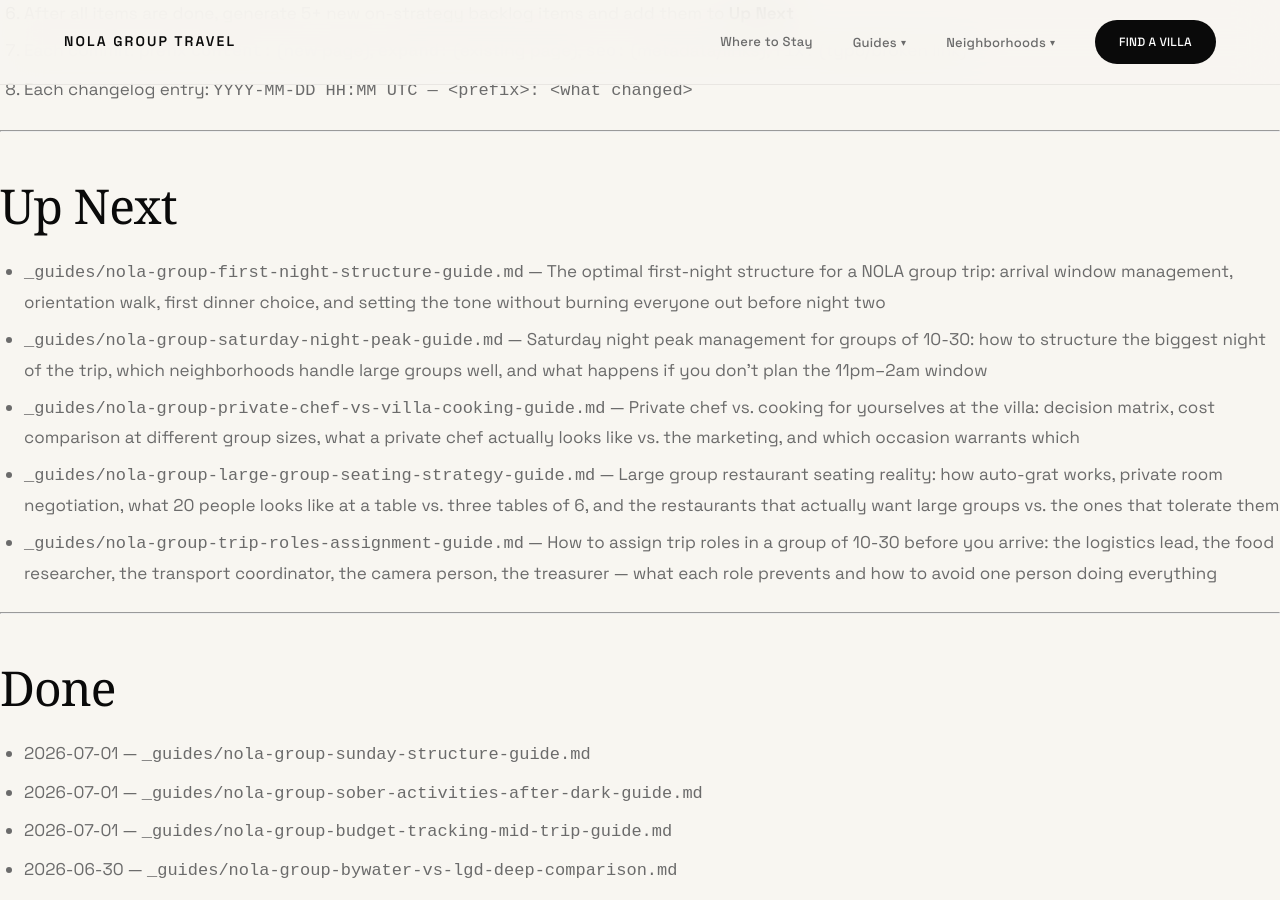
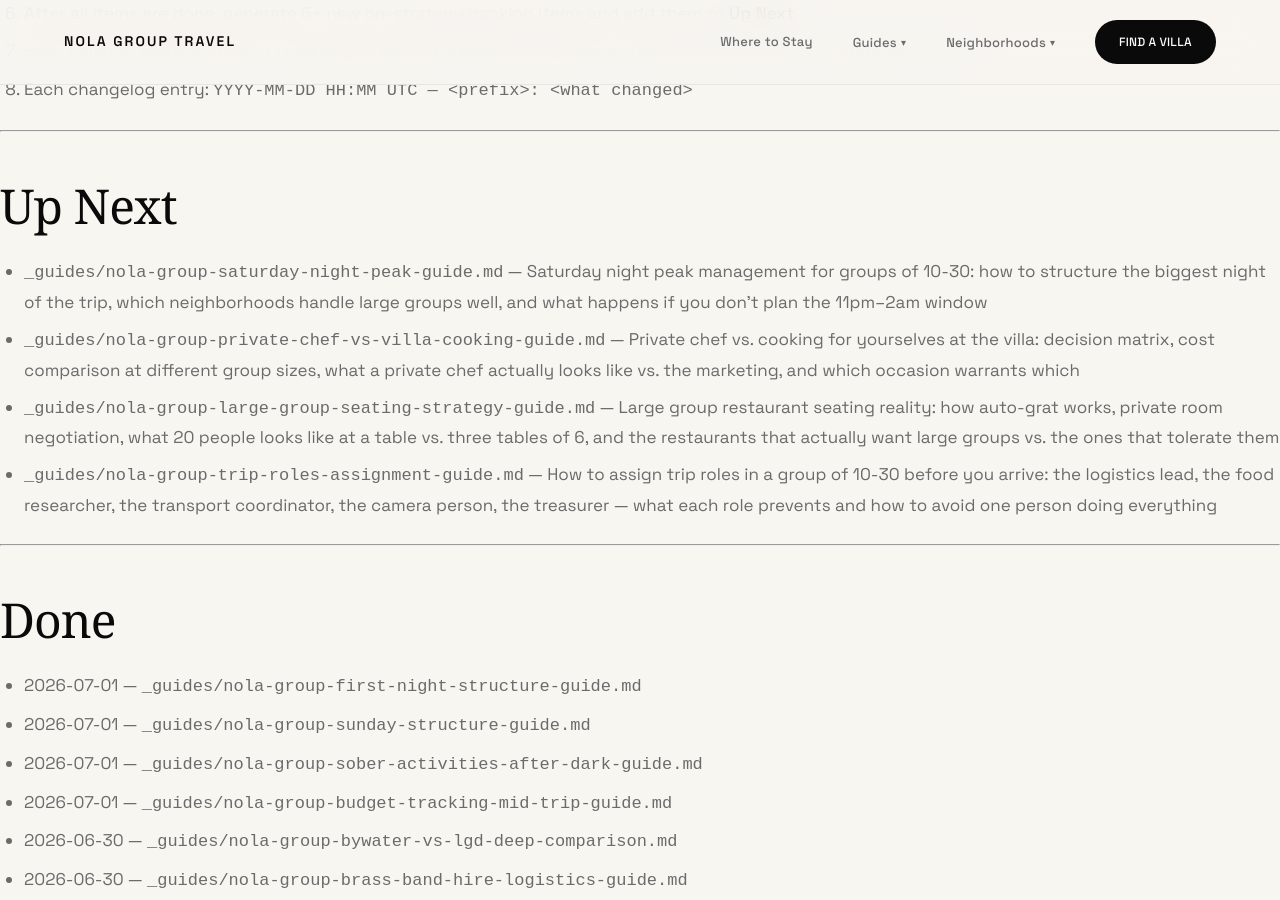
Before and after one commit to sjworth-dev/nola-group-travel, a Jekyll site: the page built from ROADMAP.md, in a window 1280 px wide and 900 px high, scrolled down 3111 px. Built offline with Jekyll 4.4.1, drawn with Linux system fonts in a browser that asks for light colours; some web fonts are replaced; our own code applies the rules of GitHub Pages for plain Markdown files; part of the change alters nothing that is shown.

Commit message:
content: add _guides/nola-group-first-night-structure-guide.md — arrival window management, orientation walk, first dinner strategy, and tone-setting for groups of 10-30

```diff
--- a/ROADMAP.md
+++ b/ROADMAP.md
@@ -86,7 +86,6 @@ This is an independent guide. Properties may be described editorially as example
 
 ## Up Next
 
-- `_guides/nola-group-first-night-structure-guide.md` — The optimal first-night structure for a NOLA group trip: arrival window management, orientation walk, first dinner choice, and setting the tone without burning everyone out before night two
 - `_guides/nola-group-saturday-night-peak-guide.md` — Saturday night peak management for groups of 10-30: how to structure the biggest night of the trip, which neighborhoods handle large groups well, and what happens if you don't plan the 11pm–2am window
 - `_guides/nola-group-private-chef-vs-villa-cooking-guide.md` — Private chef vs. cooking for yourselves at the villa: decision matrix, cost comparison at different group sizes, what a private chef actually looks like vs. the marketing, and which occasion warrants which
 - `_guides/nola-group-large-group-seating-strategy-guide.md` — Large group restaurant seating reality: how auto-grat works, private room negotiation, what 20 people looks like at a table vs. three tables of 6, and the restaurants that actually want large groups vs. the ones that tolerate them
@@ -96,6 +95,7 @@ This is an independent guide. Properties may be described editorially as example
 
 ## Done
 
+- 2026-07-01 — `_guides/nola-group-first-night-structure-guide.md`
 - 2026-07-01 — `_guides/nola-group-sunday-structure-guide.md`
 - 2026-07-01 — `_guides/nola-group-sober-activities-after-dark-guide.md`
 - 2026-07-01 — `_guides/nola-group-budget-tracking-mid-trip-guide.md`
@@ -729,6 +729,7 @@ This is an independent guide. Properties may be described editorially as example
 2026-06-29 11:30 UTC — content: add _guides/nola-group-neighborhood-comparison-guide.md — Bywater vs. Marigny vs. Lower Garden District vs. French Quarter side-by-side comparison for groups of 10-30
 2026-06-29 11:45 UTC — content: add _guides/nola-group-private-second-line-vs-public-guide.md — private hired second line vs. joining a public parade: costs, booking, cultural context, and which is right for your group
 2026-06-29 12:00 UTC — content: add _guides/nola-group-morning-after-strategy-guide.md — morning-after recovery guide: foods, slow-start leadership, when to cancel, and recalibrating the group for afternoon and evening
+2026-07-01 10:00 UTC — content: add _guides/nola-group-first-night-structure-guide.md — arrival window management, orientation walk, first dinner strategy, and tone-setting for groups of 10-30
 2026-07-01 00:00 UTC — content: add _guides/nola-group-budget-tracking-mid-trip-guide.md — mid-trip Splitwise audit, the budget conversation, and right-sizing the remaining days
 2026-07-01 00:10 UTC — content: add _guides/nola-group-sober-activities-after-dark-guide.md — late-night NOLA for non-drinkers: live music, food, and after-dark without the bar track
 2026-07-01 00:20 UTC — content: add _guides/nola-group-sunday-structure-guide.md — complete Sunday structure for groups of 10-30: jazz brunch, second line, park, Frenchmen Street
--- /dev/null
+++ b/_guides/nola-group-first-night-structure-guide.md
@@ -0,0 +1,169 @@
+---
+title: "The First Night Structure for a Large NOLA Group Trip"
+description: "How to land 10-30 people in New Orleans and set the trip up correctly: arrival window management, the orientation walk, first dinner strategy, and what not to do before night two."
+category: "Group Trip Planning"
+card_title: "First Night Done Right"
+card_description: "The first night sets the tone for everything that follows. Here's how to land 10-30 people in NOLA without burning everyone out before night two actually starts."
+date: 2026-07-01
+---
+
+The first night of a group trip to New Orleans is the most overrated night on the calendar and also the one most groups wreck.
+
+The energy is high. Everyone is finally here. The city is doing its thing. The default move is to treat night one as the main event — go hard, stay late, do everything — and then spend the next two days managing the damage.
+
+The groups that have the best trips treat night one as setup, not climax. Light dinner. Orientation walk. Home at a reasonable hour. Night two is the peak. Night one is the runway.
+
+This guide is the structure: how to manage the arrival window when people show up at different times, how to run a first-night orientation walk that makes the whole group feel oriented, how to pick the right dinner, and how to end the night at the right moment.
+
+---
+
+## Quick Checklist
+
+- [ ] Confirm arrival times from every group member before the trip — know the earliest and latest arrivals
+- [ ] Designate a "hub person" who stays at the villa during the arrival window so no one arrives to a locked door
+- [ ] Stock the villa kitchen before the first arrival: water, drinks, snacks, coffee for the morning
+- [ ] Choose a first-night restaurant that can handle your full group without a two-hour wait or pre-set menu anxiety
+- [ ] Plan a 45-minute orientation walk after dinner — same neighborhood, low stakes, no agenda
+- [ ] Set a soft end time for night one: most of the group home by midnight
+- [ ] Communicate the night two plan before night one ends — give people something to look forward to
+
+---
+
+## The Arrival Window Problem
+
+Group arrivals don't happen at the same time. Someone lands at 1pm. Someone else is on the 6pm flight. Two people drove. One person's connection was delayed. By the time everyone is physically in the same building, you've already lost three hours to arrival management.
+
+The mistake: trying to coordinate the whole group into a single activity before everyone arrives. This creates a first-night timeline that starts with waiting, generates stress before the trip has even started, and ends with the late arrivals eating dinner alone or rushing through something everyone else was already done with.
+
+The right structure:
+
+**Early arrivals (before 4pm):** Villa check-in, drop bags, neighborhood walk or a drink nearby. No group commitment yet.
+
+**Late arrivals (4-7pm):** This is the target window for full group assembly. The villa is the meeting point — not a restaurant, not a bar. Make sure the hub person is there.
+
+**Dinner window (7:30-9pm):** Once the full group is assembled and has had thirty minutes at the villa, then move to dinner. Not before.
+
+**Post-dinner (9-11pm):** Orientation walk, one drink somewhere close, back to the villa.
+
+The arrival window isn't wasted time — it's villa time. People get to see the space, orient themselves, and have a low-stakes first hour in the city without any pressure to perform.
+
+---
+
+## First Night Dinner: What Actually Works
+
+First-night dinner for a group of 15-25 is not the night for the landmark reservation. Save Commander's Palace, Galatoire's, and the two-hour prix fixe for night two or three, when everyone is rested and ready to appreciate a serious meal.
+
+Night one dinner calls for a different profile: reliable, large-party-capable, neighborhood-appropriate, and easy enough that no one has to be "on."
+
+| What to look for | Why it matters |
+|---|---|
+| Can seat your full group without splitting | Splitting into two tables on night one breaks group cohesion before it forms |
+| Has a broad menu, not a tight tasting format | People are tired and decision-fatigued; optionality matters |
+| In your neighborhood or close to it | Nobody wants a long transport window after a travel day |
+| Not the most expensive place on your list | Save the budget for nights two and three |
+| Loud enough that table conversation isn't precious | Night one is loose; loud works |
+
+The restaurant categories that handle this best: large neighborhood Creole spots, oyster bar casual formats, and corner restaurant staples that have been seating groups of twenty for decades. If your villa is in the Bywater, the options are nearby. Lower Garden District puts you close to the Magazine Street corridor. French Quarter groups have the most density of large-party-capable restaurants, for better and worse.
+
+What to avoid on night one: the trendy reservation-only spot that requires everyone to be present at 7pm sharp; the prix fixe that runs two and a half hours; the rooftop bar that can't seat more than eight together.
+
+---
+
+## The Orientation Walk
+
+After dinner, before going home, take the group on a forty-five minute walk. No agenda. No stops planned. Just: here's the neighborhood.
+
+This is the highest-value thirty-minute investment of the first night. Groups that skip it spend the first two days slightly lost and slightly anxious. Groups that do it arrive at day two knowing where they are.
+
+What to cover, loosely:
+
+- The villa and the two blocks immediately around it
+- The main street for coffee and breakfast the next morning
+- The nearest bar (not to go in — just to clock its location)
+- One or two of the streets that are going to come up in the next few days
+- The direction of the river, and where it is relative to the villa
+
+Keep it loose. You're not giving a tour. You're giving the group a spatial map they can reference for the rest of the trip. The person who didn't do the orientation walk on night one is the person who gets turned around on night two.
+
+**If you're in the Bywater:** walk toward Crescent Park, show them the levee, point toward the St. Claude corridor.
+
+**If you're in the Lower Garden District:** walk a block to Magazine Street, walk two blocks up, show them St. Charles and the streetcar stop.
+
+**If you're in the French Quarter:** walk two blocks in any direction and you're in the middle of it — the orientation is the walk itself.
+
+---
+
+## Pacing the Evening: When to Stop
+
+This is the hardest call on night one, and it's where most groups get it wrong.
+
+The city is pulling. Everyone's energy is high. Someone says "let's just do one more bar." And at 2am the group is still out, some people are visibly fading, and tomorrow's 10am plan is already compromised.
+
+| Night one end time | What day two looks like |
+|---|---|
+| Home by 11:30pm | Day two has momentum; everyone is functional by 9am |
+| Home by 1am | Day two is possible but slow; some people struggle before noon |
+| Home by 3am | Day two is mostly a recovery day; you've burned night two energy on night one |
+| Later | You've front-loaded the trip and will spend day three managing consequences |
+
+The groups that end night one by midnight consistently have better trips. Not because they had less fun on night one — they often had more fun, because the evening didn't drag past the natural energy window — but because they banked the capacity for night two to actually be the peak it should be.
+
+The organizer's job on night one is to call the end before the group wants to call it. "Great night — we're home by midnight so night two can be everything." Say this out loud before anyone goes out. Set the expectation. Then hold it.
+
+---
+
+## What to Do If Arrivals Are Very Staggered
+
+Sometimes the gap between the first and last arrival is six or eight hours. Someone flew in that morning; someone is arriving after 9pm. This is the hardest version of the arrival window problem.
+
+The right structure for very staggered arrivals:
+
+**Don't wait for the last person.** Have dinner with whoever is present at 7:30pm. The late arrivals eat when they get in — the villa should have food, or the restaurant can accommodate a later seating.
+
+**Brief everyone on the plan before people arrive.** Send a message the morning of: "Dinner at [restaurant] at 7:30. Join when you're in. Late arrivals, we'll have food at the villa." Nobody gets left out; nobody is waiting.
+
+**Night one is not a group performance.** The late arrivees don't need to be oriented, dinner'd, and walked through the neighborhood by midnight. Let them get in, settle, and catch up tomorrow.
+
+---
+
+## Tone-Setting: The Three Things Night One Communicates
+
+The first night isn't just logistics. It's the first shared experience, and it sets three things that matter for the whole trip.
+
+**It tells the group what kind of trip this is.** A night one that goes until 3am tells everyone that no one is running a responsible pacing structure and it's every person for themselves. A night one that is enjoyable and then ends at a reasonable hour tells everyone that the organizer is actually managing the arc.
+
+**It establishes the home base.** The villa after dinner, after the walk, is the first time the group has all been together in one place. That moment — everyone in the living room or around the courtyard or at the kitchen table — is the trip establishing itself. Don't rush past it.
+
+**It previews the nights to come.** Before people go to bed on night one, tell them what night two looks like. "Tomorrow night: [the plan]." Give them something to look forward to. The anticipation is part of the experience, and night one is when you plant it.
+
+---
+
+## Pro Tips
+
+1. **The hub person on arrival day is the most valuable role in the group.** Whoever it is should have the villa code or key, arrive early, and be willing to receive arrivals for three to four hours. Rotate the favor — this person gets a pass on logistics during the rest of the trip.
+
+2. **Stock the villa kitchen before anyone arrives.** Not a full grocery run — a basics run. Water, beer, wine, snacks, coffee, and something for the morning. Groups that arrive at an empty villa spend the first hour trying to figure out where to get food. Groups that arrive at a stocked villa settle in.
+
+3. **Don't book the flagship dinner on night one.** Save your best reservation for night two or three. A tired, jet-lagged group sitting at the best restaurant in the city often can't appreciate it. The same dinner on night two, when everyone is rested and into the trip, lands completely differently.
+
+4. **The orientation walk should take forty-five minutes at most.** It's not a tour. If people are flagging after dinner and it's already 9:30pm, cut it to twenty minutes and just walk the immediate block. The goal is spatial orientation, not content.
+
+5. **Name the end time before you go out.** "We're home by midnight tonight, night two is the big one." Say it early. This sets the group norm for night one and puts the focus on tomorrow rather than on squeezing everything out of a night when people are already tired.
+
+6. **Suppress the "we should just go to one more bar" pressure.** It will come. Someone will say it. The answer is: we have the whole trip. Tomorrow. Say it, and mean it.
+
+7. **The best first-night moments usually happen at the villa.** The group settling in after dinner, someone finding the speaker system, people opening drinks on the patio — this is as good as it gets on night one, and the groups that understand this don't need to manufacture a bar experience on top of it.
+
+---
+
+## Large Groups and the First Night Structure
+
+The first-night arc described here — villa arrival, dinner, orientation walk, home by midnight — is significantly easier to execute when your group has a private villa than when it's spread across hotel rooms on different floors.
+
+The villa arrival moment is concrete: a shared front door, a shared living room, a kitchen where someone makes a round of drinks. The group coalesces around the space in a way that hotel lobbies and elevator banks just don't allow.
+
+The late-night taper is also easier. When home is a shared villa, calling the end of night one means walking ten minutes and arriving somewhere that still has group energy — people on the porch, the card game starting, the kitchen running. The night doesn't have to end in a hotel lobby. It just shifts modes.
+
+Properties like Castleday Retreats in the Bywater and The Syd in the Lower Garden District are both designed around groups that spend real time at the base — not just rooms, but full communal infrastructure. Both put you in walkable neighborhoods where the orientation walk is actually interesting.
+
+[See where to stay for large groups →](/where-to-stay/)
```
